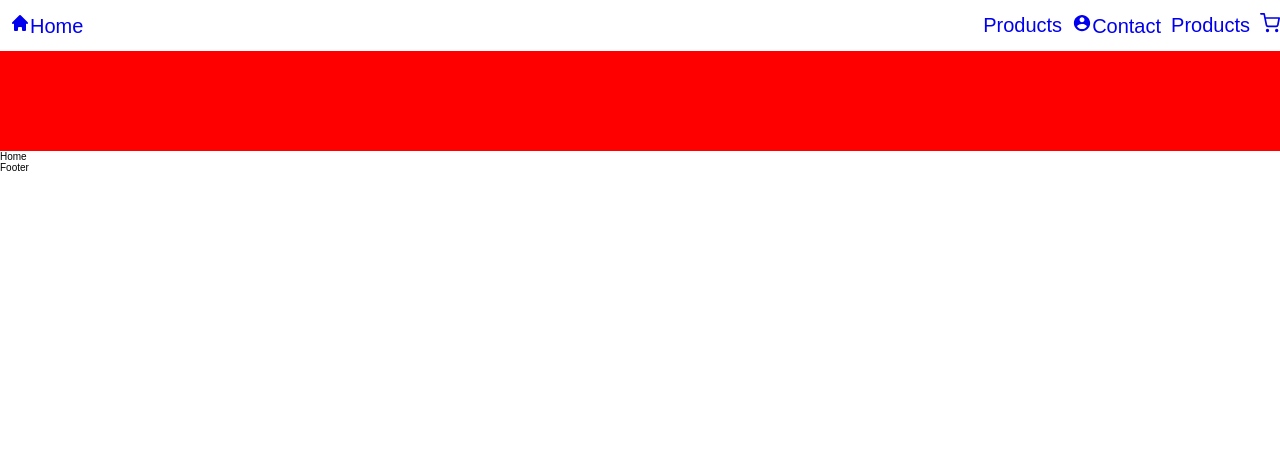
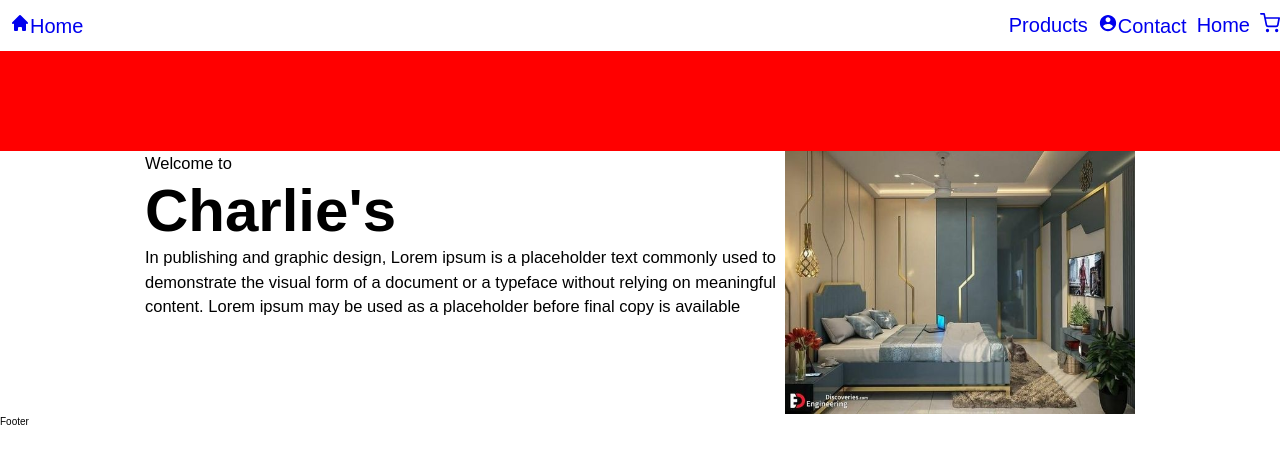
Before and after one commit to Himanshu487/Ecomm-f, a React (Create React App) app: page / in a window 1280 px wide. Shown: the top 464 px of the page. Built offline with nearby package versions, Linux system fonts and the light colour scheme.

Commit message:
herofile img and new updates

```diff
--- a/src/App.js
+++ b/src/App.js
@@ -2,7 +2,7 @@
 import './App.css';
 // import { Router, Routes, Route } from "react-router-dom";
 import { BrowserRouter as Router,Route,Routes } from 'react-router-dom';
-import Home from './pages/Home';
+import Home from './Home';
 import Contact from './pages/Contact';
 import About from './pages/About';
 import Header from './components/Header';
--- a/src/Home.js
+++ b/src/Home.js
@@ -1,19 +1,24 @@
 import React from 'react'
-import styled from 'styled-components';
+// import styled from 'styled-components';
+import HeroSection from './components/HeroSection';
 
 const Home = () => {
+  // const data = {
+  //   name: "charlie store",
+  // };
+  // we have to get this data there in the herosection
   return (
-      <>
-          <Wrapper className='test'>Home</Wrapper>
-          {/* 12:00 thapa video */}
+    <>
+      {/* myData={data} */}
+      <HeroSection  />
       </>
   )
 }
 
-const Wrapper = styled.section`
-background-color:${({theme})=>theme.colors.bg};
-width:20rem;
-height:20rem;
-`;
+// const Wrapper = styled.section`
+// background-color:${({theme})=>theme.colors.bg};
+// width:20rem;
+// height:20rem;
+// `;
 
 export default Home;
--- /dev/null
+++ b/src/components/HeroSection.js
@@ -0,0 +1,50 @@
+import React from 'react'
+import styled from 'styled-components';
+
+const HeroSection = () => {
+    // {myData}
+
+    // const name={myData}
+
+  return (
+      <>
+          <Boxsty>
+              {/* <div className='container'> */}
+              <div className='box'>
+                  <div className='alig-box'>
+                      <p>Welcome to</p>
+                      <h1>Charlie's
+                      {/* {name} */}
+                      </h1>
+                      <p>In publishing and graphic design, Lorem ipsum is a placeholder text commonly used to demonstrate the visual form of a document or a typeface without relying on meaningful content. Lorem ipsum may be used as a placeholder before final copy is available</p>
+                  </div>
+              </div>
+
+              <figure>
+                  <img className='img-eshop' src='images/1.jpg'></img>
+            </figure>
+          {/* </div> */}
+          </Boxsty>
+
+      </>
+  )
+}
+
+const Boxsty = styled.section`
+
+display:flex;
+align-items:flex-start;
+justify-content:center;
+
+.box{
+    width:50%;
+    .alig-box{
+
+    }
+}
+.img-eshop{
+    width:35rem;
+}
+`;
+
+export default HeroSection;
--- a/src/components/Nav.js
+++ b/src/components/Nav.js
@@ -33,7 +33,7 @@ const Nav = () => {
               <NavLink to="/contact" className="nav-link"><IoMdContact/>Contact</NavLink>
               </li>
               <li>
-              <NavLink to="/cart" className="nav-link">Products</NavLink>
+              <NavLink to="/Home" className="nav-link">Home</NavLink>
               </li>
               <li>
               <NavLink to="/cart" className="nav-link"><FiShoppingCart/></NavLink>
--- a/src/pages/About.js
+++ b/src/pages/About.js
@@ -1,8 +1,16 @@
 import React from 'react'
+import HeroSection from '../components/HeroSection'
+const About = () => {
 
-const About = () => {
+  // const data = {
+  //   name: "thapa store",
+  // };
+
   return (
-    <div>About</div>
+    <div>
+       {/* myData={data} */}
+    <HeroSection/>
+    </div>
   )
 }
 
--- a/src/pages/Home.js
+++ /dev/null
@@ -1,9 +0,0 @@
-import React from 'react'
-
-const Home = () => {
-  return (
-    <div>Home</div>
-  )
-}
-
-export default Home
```
Also changed, not shown: public/images/1.jpg (added).
